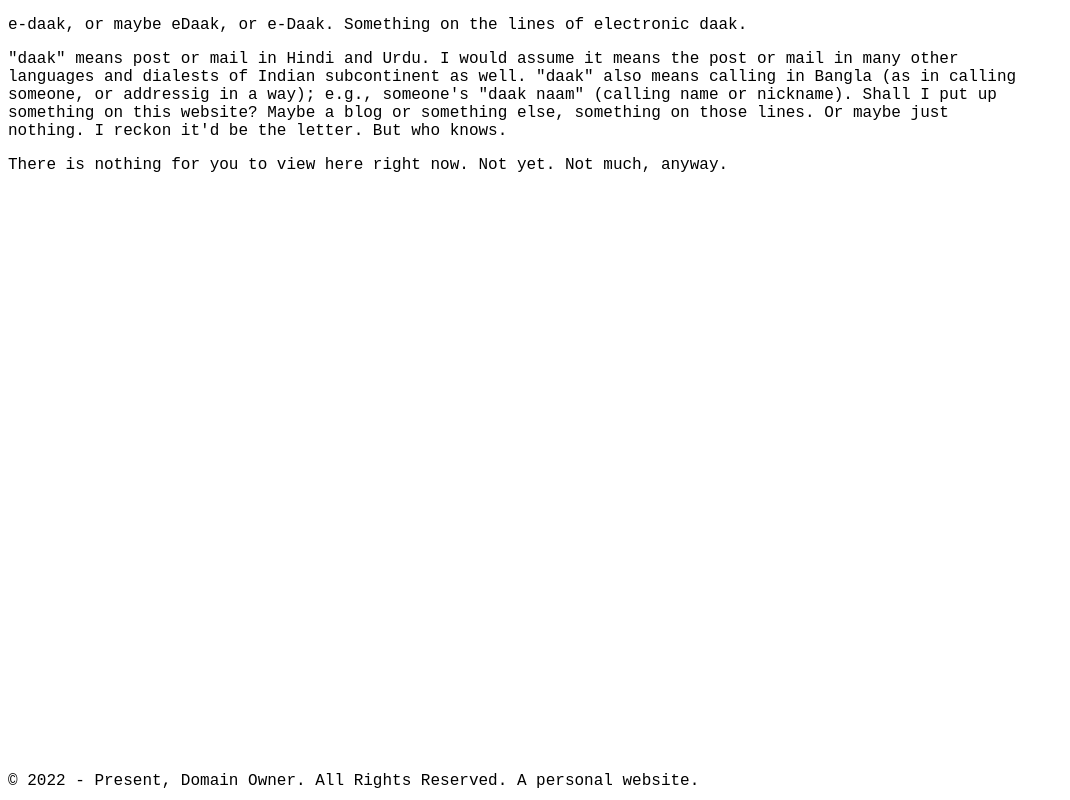
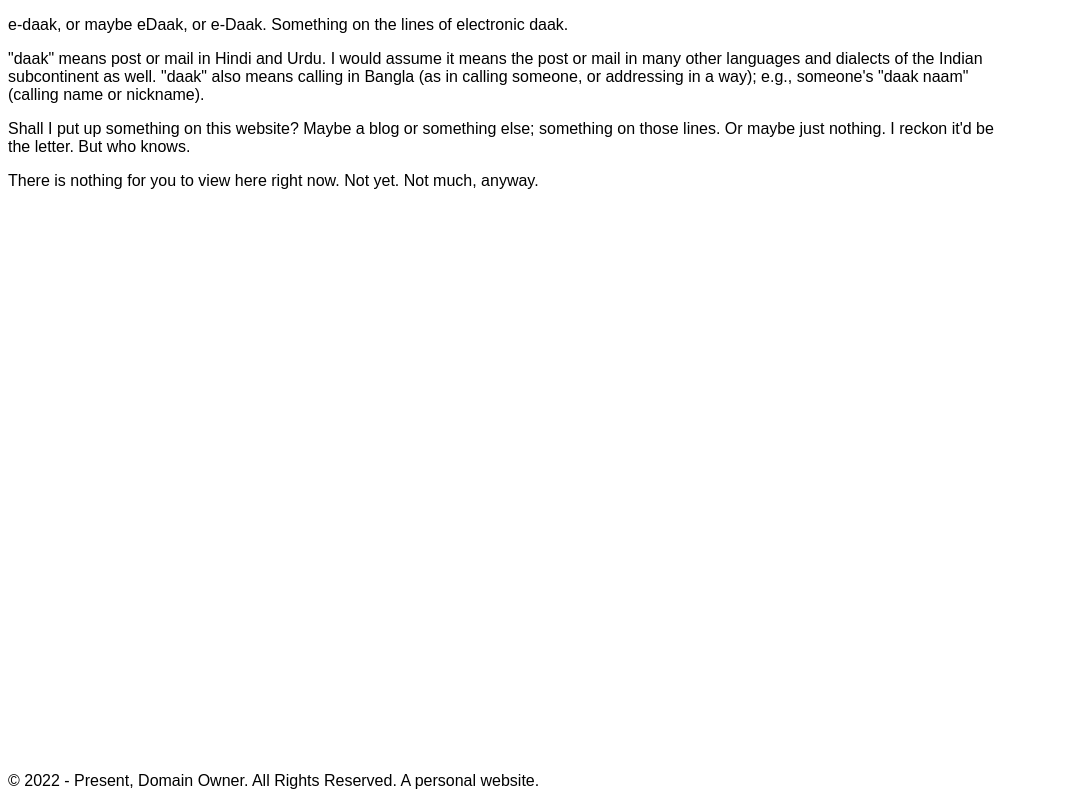
Before and after one commit to edaak/edaak.github.io, a plain HTML site: page index.html in a window 1280 px wide. Shown: the whole page, without its empty margins (0-1070 px from the left). Drawn offline with Linux system fonts and the light colour scheme; a web font is replaced by a local one.

Commit message:
refactor and add font

```diff
--- a/index.html
+++ b/index.html
@@ -1,11 +1,16 @@
 <!DOCTYPE html>
 <html>
+
 <head>
+    <style>
+        @font-face {
+          font-family: 'Courier Prime Sans';
+          src: local('Courier Prime Sans'), url('fonts/courier_prime_sans-webfont.woff2') format('woff2');
+        }
 
-<style>
         html {
           font-size: 16px;
-    font-family: Courier New, Courier, monospace;
+          font-family: 'Courier Prime Sans', 'Courier Prime', sans-serif;
         }
 
         div.fixed {
@@ -20,18 +25,30 @@
 
     <title>eDaak</title>
 </head>
+
 <body>
-
     <p>
-e-daak, or maybe eDaak, or e-Daak. Something on the lines of electronic daak.
+        e-daak, or maybe eDaak, or e-Daak. Something on the lines of electronic
+        daak.
     </p>
 
     <p>
-"daak" means post or mail in Hindi and Urdu. I would assume it means the post or mail in many other languages and dialests of Indian subcontinent as well. "daak" also means calling in Bangla (as in calling someone, or addressig in a way); e.g., someone's "daak naam" (calling name or nickname). Shall I put up something on this website? Maybe a blog or something else, something on those lines. Or maybe just nothing. I reckon it'd be the letter. But who knows.
+        "daak" means post or mail in Hindi and Urdu. I would assume it means the
+        post or mail in many other languages and dialects of the Indian
+        subcontinent as well. "daak" also means calling in Bangla (as in calling
+        someone, or addressing in a way); e.g., someone's "daak naam" (calling
+        name or nickname).
     </p>
 
     <p>
-There is nothing for you to view here right now. Not yet. Not much, anyway.
+        Shall I put up something on this website? Maybe a blog or something
+        else; something on those lines. Or maybe just nothing. I reckon it'd be
+        the letter. But who knows.
+    </p>
+
+    <p>
+        There is nothing for you to view here right now. Not yet. Not much,
+        anyway.
     </p>
 
     <div class="fixed">
@@ -39,4 +56,5 @@ There is nothing for you to view here right now. Not yet. Not much, anyway.
     </div>
 
 </body>
+
 </html>
```
Lines whose indentation alone changed are shown as unchanged.
